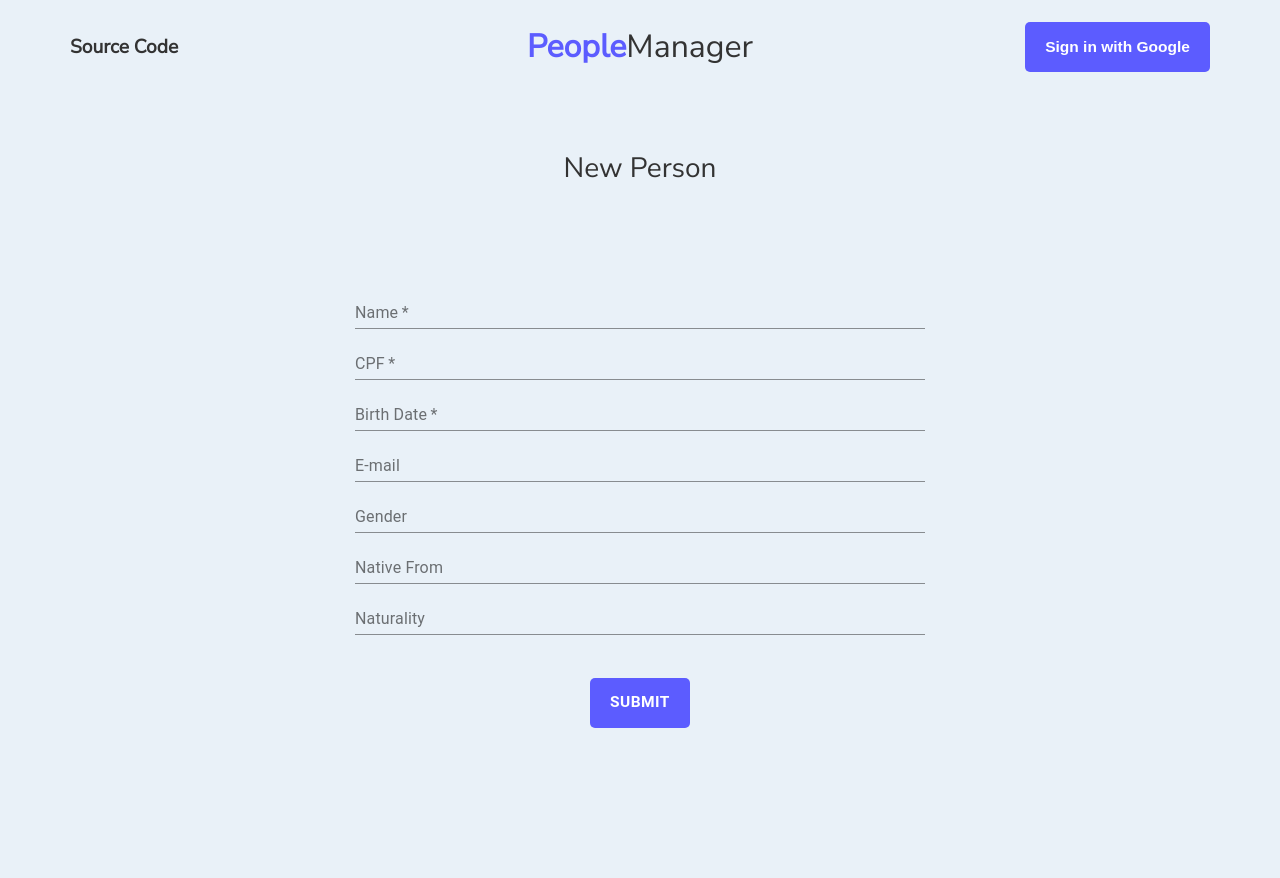
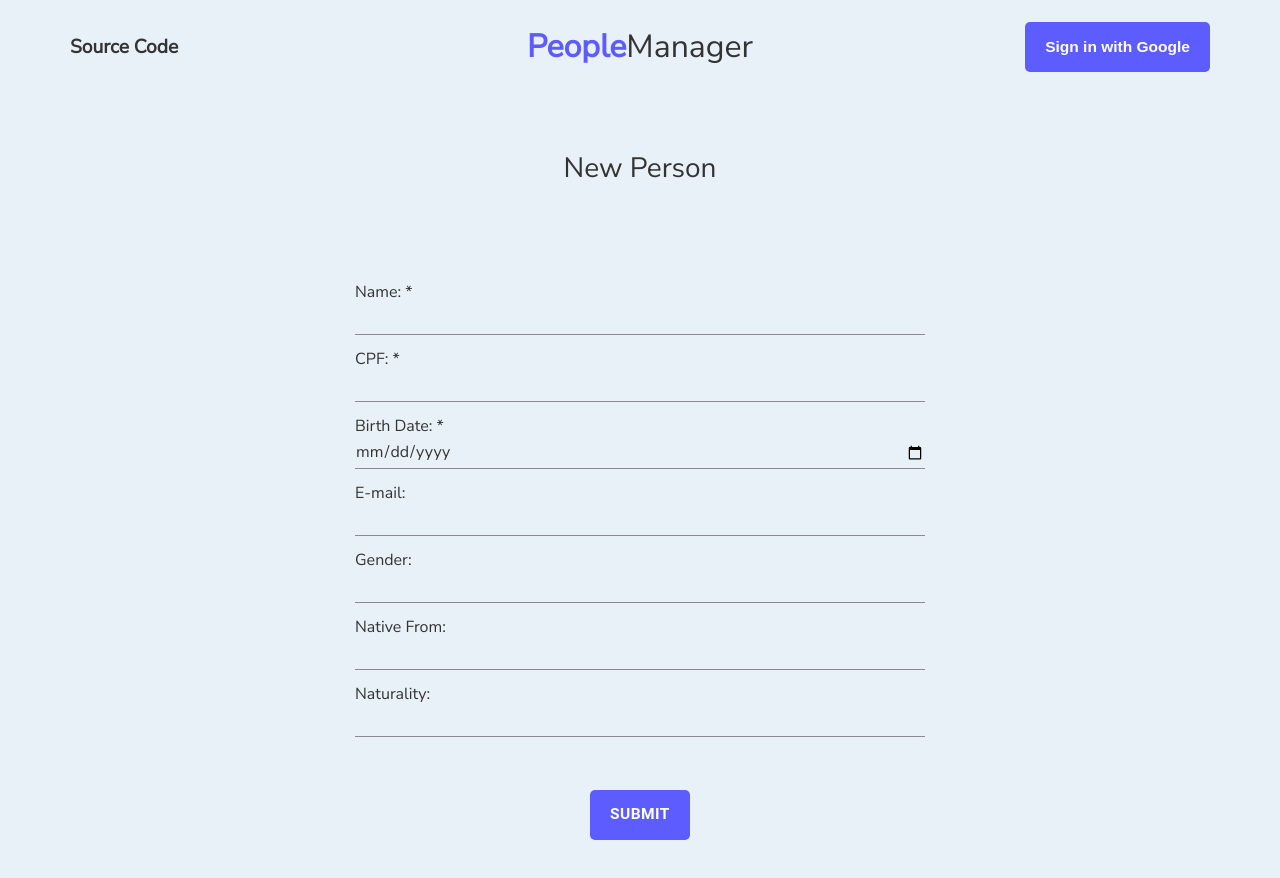
Before and after one commit to marco-amorim/people-manager, a React (Create React App) app in the folder frontend/: page /person/new in a window 1280 px wide. Shown: the top 878 px of the page. Before the commit the page ends 800 px from the top, so only its background shows below. Built offline with nearby package versions, Linux system fonts and the light colour scheme.

Commit message:
adding some form validations

```diff
--- a/frontend/src/assets/styles/MuiTheme.ts
+++ b/frontend/src/assets/styles/MuiTheme.ts
@@ -25,6 +25,7 @@ export const MuiTheme = createMuiTheme({
 		},
 		MuiFormLabel: {
 			root: {
+				fontFamily: 'Nunito Sans',
 				'&$focused': {
 					color: 'var(--purple)',
 				},
--- a/frontend/src/components/PersonForm/FormikField/index.tsx
+++ b/frontend/src/components/PersonForm/FormikField/index.tsx
@@ -4,14 +4,14 @@ import { TextField } from '@material-ui/core';
 
 interface FormikFieldProps {
 	name: string;
-	label: string;
+	id?: string;
 	type?: string;
 	required?: boolean;
 }
 
 const FormikField: React.FC<FormikFieldProps> = ({
 	name,
-	label,
+	id,
 	type = 'text',
 	required = false,
 }) => {
@@ -20,7 +20,7 @@ const FormikField: React.FC<FormikFieldProps> = ({
 			required={required}
 			as={TextField}
 			autoComplete="off"
-			label={label}
+			id={id}
 			name={name}
 			type={type}
 			helperText={<ErrorMessage name={name} />}
--- a/frontend/src/components/PersonForm/index.tsx
+++ b/frontend/src/components/PersonForm/index.tsx
@@ -3,7 +3,7 @@ import * as Yup from 'yup';
 import { FormikValues, Formik } from 'formik';
 import FormikField from './FormikField';
 
-import { SubmitButton, FormikForm } from './styles';
+import { SubmitButton, FormikForm, FormField } from './styles';
 
 interface PersonFormProps {
 	onSubmit: (values: FormikValues) => void;
@@ -47,10 +47,32 @@ const PersonForm: React.FC<PersonFormProps> = ({
 	};
 
 	const PersonValidationSchema = Yup.object().shape({
-		name: Yup.string().required('Name is required'),
-		cpf: Yup.string().required('CPF is required'),
-		birthDate: Yup.string().required('Birth Date is required'),
+		name: Yup.string()
+			.required('Name is required')
+			.test('alphabets', 'Numbers are not allowed in here', (value) => {
+				return /^[A-Za-z]+$/.test(value!);
+			}),
+		cpf: Yup.string()
+			.length(14, 'CPF is incomplete')
+			.required('CPF is required'),
+		birthDate: Yup.string()
+			.required('Birth Date is required')
+			.length(10, 'Invalid date format'),
 		email: Yup.string().email('Invalid e-mail format'),
+		nativeFrom: Yup.string().test(
+			'alphabets',
+			'Numbers are not allowed in here',
+			(value) => {
+				return /^[A-Za-z]+$/.test(value!);
+			}
+		),
+		naturality: Yup.string().test(
+			'alphabets',
+			'Numbers are not allowed in here',
+			(value) => {
+				return /^[A-Za-z]+$/.test(value!);
+			}
+		),
 	});
 
 	const handleSubmit = (values: FormikValues) => {
@@ -64,16 +86,49 @@ const PersonForm: React.FC<PersonFormProps> = ({
 				onSubmit={handleSubmit}
 				validationSchema={PersonValidationSchema}
 			>
-				{({ dirty, isValid }) => {
+				{() => {
 					return (
 						<FormikForm>
-							<FormikField name="name" label="Name" required />
-							<FormikField name="cpf" label="CPF" required />
-							<FormikField name="birthDate" label="Birth Date" required />
-							<FormikField name="email" label="E-mail" />
-							<FormikField name="gender" label="Gender" />
-							<FormikField name="nativeFrom" label="Native From" />
-							<FormikField name="naturality" label="Naturality" />
+							<FormField>
+								<label htmlFor="name">Name: *</label>
+								<FormikField id="name" name="name" required />
+							</FormField>
+
+							<FormField>
+								<label htmlFor="cpf">CPF: *</label>
+								<FormikField id="cpf" name="cpf" required />
+							</FormField>
+
+							<FormField>
+								<label htmlFor="birthDate">Birth Date: *</label>
+								<FormikField
+									id="birthDate"
+									name="birthDate"
+									type="date"
+									required
+								/>
+							</FormField>
+
+							<FormField>
+								<label htmlFor="email">E-mail:</label>
+								<FormikField id="email" name="email" />
+							</FormField>
+
+							<FormField>
+								<label htmlFor="gender">Gender:</label>
+								<FormikField id="gender" name="gender" type="select" />
+							</FormField>
+
+							<FormField>
+								<label htmlFor="nativeFrom">Native From:</label>
+								<FormikField id="nativeFrom" name="nativeFrom" />
+							</FormField>
+
+							<FormField>
+								<label htmlFor="naturality">Naturality:</label>
+								<FormikField id="naturality" name="naturality" />
+							</FormField>
+
 							<SubmitButton type="submit">Submit</SubmitButton>
 						</FormikForm>
 					);
--- a/frontend/src/components/PersonForm/styles.ts
+++ b/frontend/src/components/PersonForm/styles.ts
@@ -1,6 +1,6 @@
 import styled from 'styled-components';
 import Button from '@material-ui/core/Button';
-import { Form, Field } from 'formik';
+import { Form } from 'formik';
 import { buttonStyles } from '../../assets/styles/button';
 
 export const FormikForm = styled(Form)`
@@ -14,9 +14,12 @@ export const FormikForm = styled(Form)`
 	}
 `;
 
-export const FormField = styled(Field)`
+export const FormField = styled.div`
+	display: flex;
+	flex-direction: column;
+
 	:not(:last-child) {
-		margin-bottom: 20px;
+		margin-bottom: 10px;
 	}
 `;
 
```
